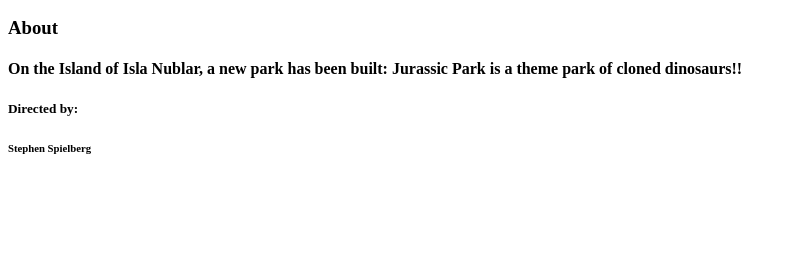
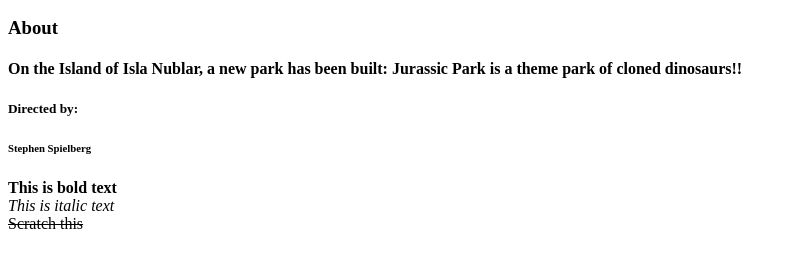
Before and after one commit to DanSandvig/NSACHTMLCSSTest, a plain HTML site: page index.html in a window 1280 px wide. Shown: the part 422-690 px from the top of the page, without its empty margins (0-796 px from the left). Drawn offline with Linux system fonts and the light colour scheme.

Commit message:
DS: Added formatted text styles

```diff
--- a/index.html
+++ b/index.html
@@ -22,5 +22,12 @@
     <h4>On the Island of Isla Nublar, a new park has been built: Jurassic Park is a theme park of cloned dinosaurs!!</h4>
     <h5>Directed by:</h5>
     <h6>Stephen Spielberg</h6>
+    <p>
+        <strong>This is bold text</strong>
+        <br />
+        <em>This is italic text</em>
+        <br />
+        <s>Scratch this</s>
+    </p>
 </body>
 </html>
```
